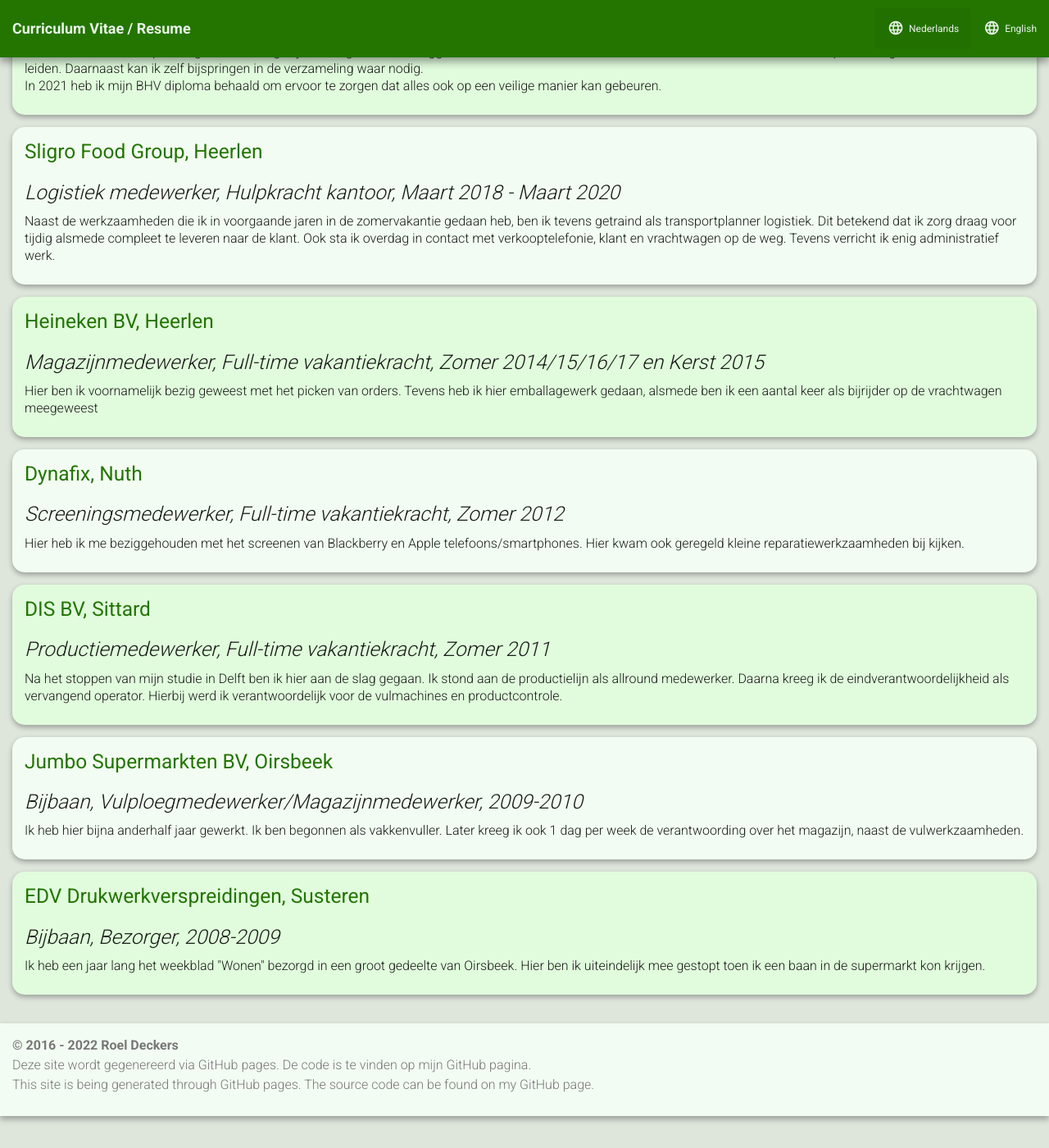
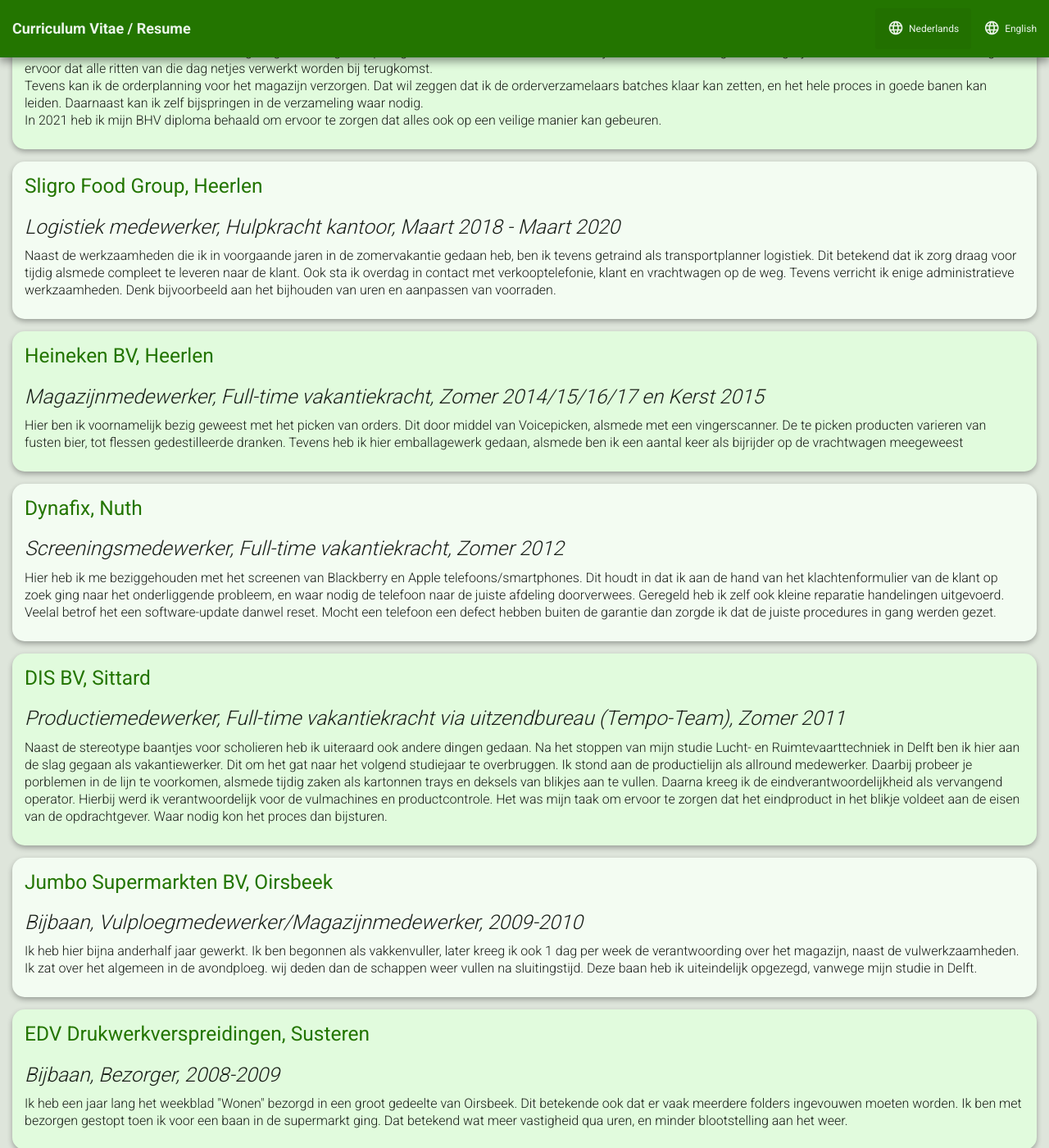
Before and after one commit to RoelD/CV, a Jekyll site: the page built from index.html, in a window 1280 px wide and 1400 px high, scrolled down 2434 px. Shown: the whole window at 82% size. Built offline with Jekyll 4.4.1, drawn with Linux system fonts in a browser that asks for light colours; some of the changed text lies outside the part shown.

Commit message:
index: update werkervaring

```diff
--- a/index.html
+++ b/index.html
@@ -110,7 +110,8 @@
             <li>
               Operationeel transportplanner (Met PTV Intertour en RouteOptimiser).
             </li>
-          </ul></p>
+          </ul>
+          </p>
           <a class="btn btn-cv btn-round" href="{{ site.url }}/assets/certificates/BHV1.pdf"><i class="material-icons">picture_as_pdf</i> BHV Certificaat 1</a>
           <a class="btn btn-cv btn-round" href="{{ site.url }}/assets/certificates/BHV2.pdf"><i class="material-icons">picture_as_pdf</i> BHV Certificaat 2</a>
         </div>
@@ -150,13 +151,15 @@
     <h2><b>Interesses en overige activiteiten</b></h2>
     <div class="card">
       <div class="card-content-1">
-        <p>Ik ben lid van de jeugdcommissie van voetbalvereniging RKDFC in Merkelbeek. Dit doe ik al ongeveer 5 jaar. Tegenwoordig werken wij daarvoor samen met de jeugdafdeling van VV Doenrade en gaan we samen door het leven als DMJ16. Wij zijn
-          verantwoordelijk voor de indelingen van de teams, alsmede voor de vrijwilligers om de jeugd heen (leiders/trainers, scheidsrechters, kantinebezetting enzovoorts).</p>
+        <p>Ik ben lid geweest van de jeugdcommissie van voetbalvereniging RKDFC in Merkelbeek. Dit heb ik ongeveer 5 jaar gedaan. Daar zijn we verantwoordelijk geweest voor teamindelingen, materialen, scheidsrechters en andere randzaken met
+          betrekking tot het jeugdvoetbal.<br>
+          Tevens zijn wij gestart met een samenwerkingsverband met toenmalig RKVV Doenrade onder de naam DMJ16 (Doenrade Merkelbeek Jabeek 2016). Zij hadden meer jeugdleden, waardoor onze leden meer op het eigen niveau konden voetballen.<br>
+          Tegenwoordig is deze samenwerking uitgebreid naar de senioren, en gaat de fusievereniging door het leven als Woander Forest.</p>
       </div>
     </div>
     <div class="card-accent">
       <div class="card-content-1">
-        <p>Naast het feit dat ik in de jeugdcommissie zit ben ik als voetballer bezig aan mijn 7e seizoen bij RKDFC. Dit doe ik momenteel op het 3e eftal. </p>
+        <p>Naast het feit dat ik in de jeugdcommissie heb gezeten ben ik zelf als voetballer actief bij Woander forest sinds 2009. Dit doe ik momenteel op het 3e eftal, op recreatief niveau.</p>
       </div>
     </div>
     <div class="card">
@@ -185,46 +188,51 @@
       <div class="card-content-1">
         <h3 class="card-title">Sligro Food Group, Heerlen</h3>
         <h3><em>Logistiek medewerker, Hulpkracht kantoor, Maart 2018 - Maart 2020</em></h3>
-        <p>Naast de werkzaamheden die ik in voorgaande jaren in de zomervakantie gedaan heb, ben ik tevens getraind als transportplanner logistiek. Dit betekend dat ik zorg draag voor tijdig alsmede compleet te leveren naar de klant. Ook sta ik
-          overdag
-          in contact met verkooptelefonie, klant en vrachtwagen op de weg. Tevens verricht ik enig administratief werk.</p>
+        <p>Naast de werkzaamheden die ik in voorgaande jaren in de zomervakantie gedaan heb, ben ik tevens getraind als transportplanner logistiek. Dit betekend dat ik zorg draag voor tijdig alsmede compleet te leveren naar de klant.
+          Ook sta ik overdag in contact met verkooptelefonie, klant en vrachtwagen op de weg. Tevens verricht ik enige administratieve werkzaamheden. Denk bijvoorbeeld aan het bijhouden van uren en aanpassen van voorraden.</p>
       </div>
     </div>
     <div class="card-accent">
       <div class="card-content-1">
         <h3 class="card-title">Heineken BV, Heerlen</h3>
         <h3><em>Magazijnmedewerker, Full-time vakantiekracht, Zomer 2014/15/16/17 en Kerst 2015</em></h3>
-        <p>Hier ben ik voornamelijk bezig geweest met het picken van orders. Tevens heb ik hier emballagewerk gedaan, alsmede ben ik een aantal keer als bijrijder op de vrachtwagen meegeweest</p>
+        <p>Hier ben ik voornamelijk bezig geweest met het picken van orders. Dit door middel van Voicepicken, alsmede met een vingerscanner. De te picken producten varieren van fusten bier, tot flessen gedestilleerde dranken.
+          Tevens heb ik hier emballagewerk gedaan, alsmede ben ik een aantal keer als bijrijder op de vrachtwagen meegeweest</p>
       </div>
     </div>
     <div class="card">
       <div class="card-content-1">
         <h3 class="card-title">Dynafix, Nuth</h3>
         <h3><em>Screeningsmedewerker, Full-time vakantiekracht, Zomer 2012</em></h3>
-        <p>Hier heb ik me beziggehouden met het screenen van Blackberry en Apple telefoons/smartphones. Hier kwam ook geregeld kleine reparatiewerkzaamheden bij kijken.</p>
+        <p>Hier heb ik me beziggehouden met het screenen van Blackberry en Apple telefoons/smartphones. Dit houdt in dat ik aan de hand van het klachtenformulier van de klant op zoek ging naar het onderliggende probleem, en waar nodig de telefoon
+          naar de juiste afdeling doorverwees.
+          Geregeld heb ik zelf ook kleine reparatie handelingen uitgevoerd. Veelal betrof het een software-update danwel reset. Mocht een telefoon een defect hebben buiten de garantie dan zorgde ik dat de juiste procedures in gang werden gezet.</p>
       </div>
     </div>
     <div class="card-accent">
       <div class="card-content-1">
         <h3 class="card-title">DIS BV, Sittard</h3>
-        <h3><em>Productiemedewerker, Full-time vakantiekracht, Zomer 2011</em></h3>
-        <p>Na het stoppen van mijn studie in Delft ben ik hier aan de slag gegaan. Ik stond aan de productielijn als allround medewerker. Daarna kreeg ik de eindverantwoordelijkheid als vervangend operator. Hierbij werd ik verantwoordelijk voor de
-          vulmachines
-          en productcontrole.</p>
+        <h3><em>Productiemedewerker, Full-time vakantiekracht via uitzendbureau (Tempo-Team), Zomer 2011</em></h3>
+        <p>Naast de stereotype baantjes voor scholieren heb ik uiteraard ook andere dingen gedaan. Na het stoppen van mijn studie Lucht- en Ruimtevaarttechniek in Delft ben ik hier aan de slag gegaan als vakantiewerker. Dit om het gat naar het
+          volgend studiejaar te overbruggen. Ik stond aan de productielijn als allround medewerker. Daarbij probeer je porblemen in de lijn te voorkomen, alsmede tijdig zaken als kartonnen trays en deksels van blikjes aan te vullen.
+          Daarna kreeg ik de eindverantwoordelijkheid als vervangend operator. Hierbij werd ik verantwoordelijk voor de vulmachines en productcontrole. Het was mijn taak om ervoor te zorgen dat het eindproduct in het blikje voldeet aan de eisen van
+          de opdrachtgever. Waar nodig kon het proces dan bijsturen.</p>
       </div>
     </div>
     <div class="card">
       <div class="card-content-1">
         <h3 class="card-title">Jumbo Supermarkten BV, Oirsbeek</h3>
         <h3><em>Bijbaan, Vulploegmedewerker/Magazijnmedewerker, 2009-2010</em></h3>
-        <p>Ik heb hier bijna anderhalf jaar gewerkt. Ik ben begonnen als vakkenvuller. Later kreeg ik ook 1 dag per week de verantwoording over het magazijn, naast de vulwerkzaamheden.</p>
+        <p>Ik heb hier bijna anderhalf jaar gewerkt. Ik ben begonnen als vakkenvuller, later kreeg ik ook 1 dag per week de verantwoording over het magazijn, naast de vulwerkzaamheden. Ik zat over het algemeen in de avondploeg.
+          wij deden dan de schappen weer vullen na sluitingstijd. Deze baan heb ik uiteindelijk opgezegd, vanwege mijn studie in Delft.</p>
       </div>
     </div>
     <div class="card-accent">
       <div class="card-content-1">
         <h3 class="card-title">EDV Drukwerkverspreidingen, Susteren</h3>
         <h3><em>Bijbaan, Bezorger, 2008-2009</em></h3>
-        <p>Ik heb een jaar lang het weekblad "Wonen" bezorgd in een groot gedeelte van Oirsbeek. Hier ben ik uiteindelijk mee gestopt toen ik een baan in de supermarkt kon krijgen.</p>
+        <p>Ik heb een jaar lang het weekblad "Wonen" bezorgd in een groot gedeelte van Oirsbeek. Dit betekende ook dat er vaak meerdere folders ingevouwen moeten worden. Ik ben met bezorgen gestopt toen ik voor een baan in de supermarkt ging.
+          Dat betekend wat meer vastigheid qua uren, en minder blootstelling aan het weer.</p>
       </div>
     </div>
   </div>
```
